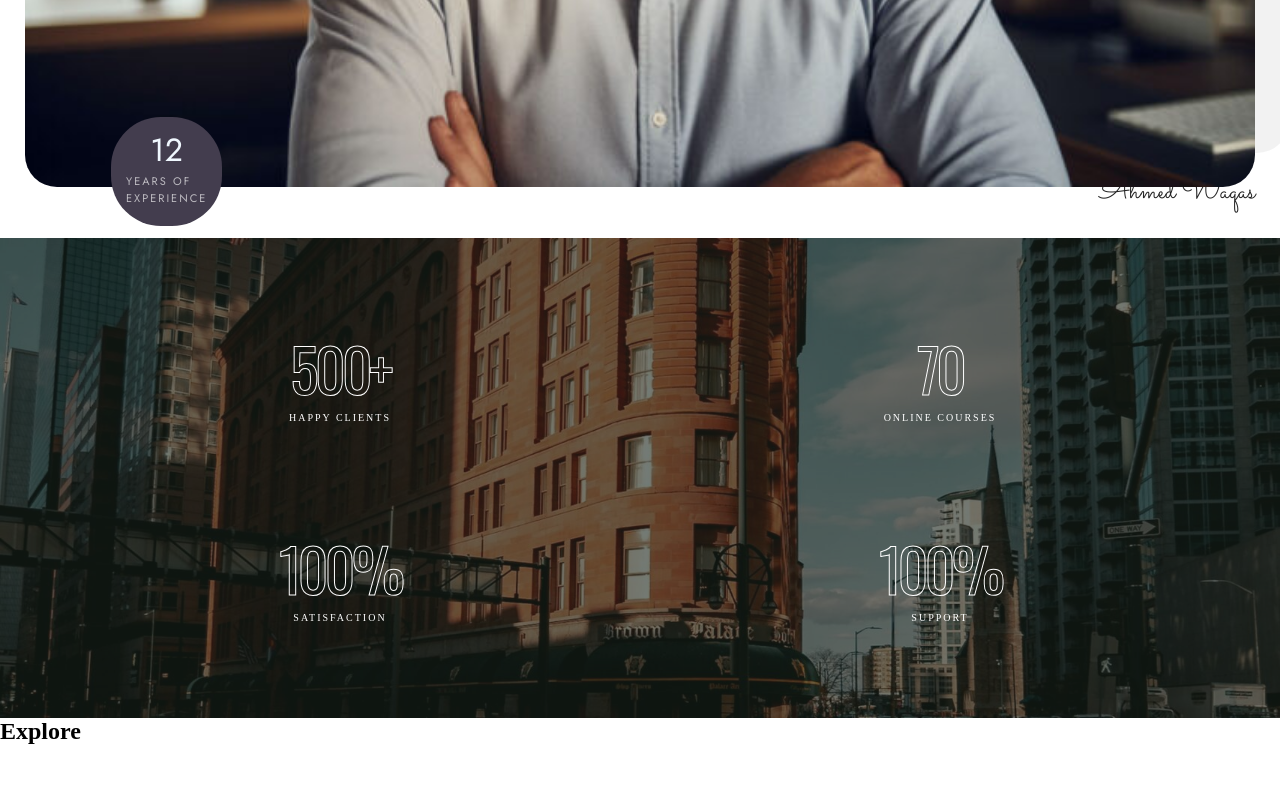
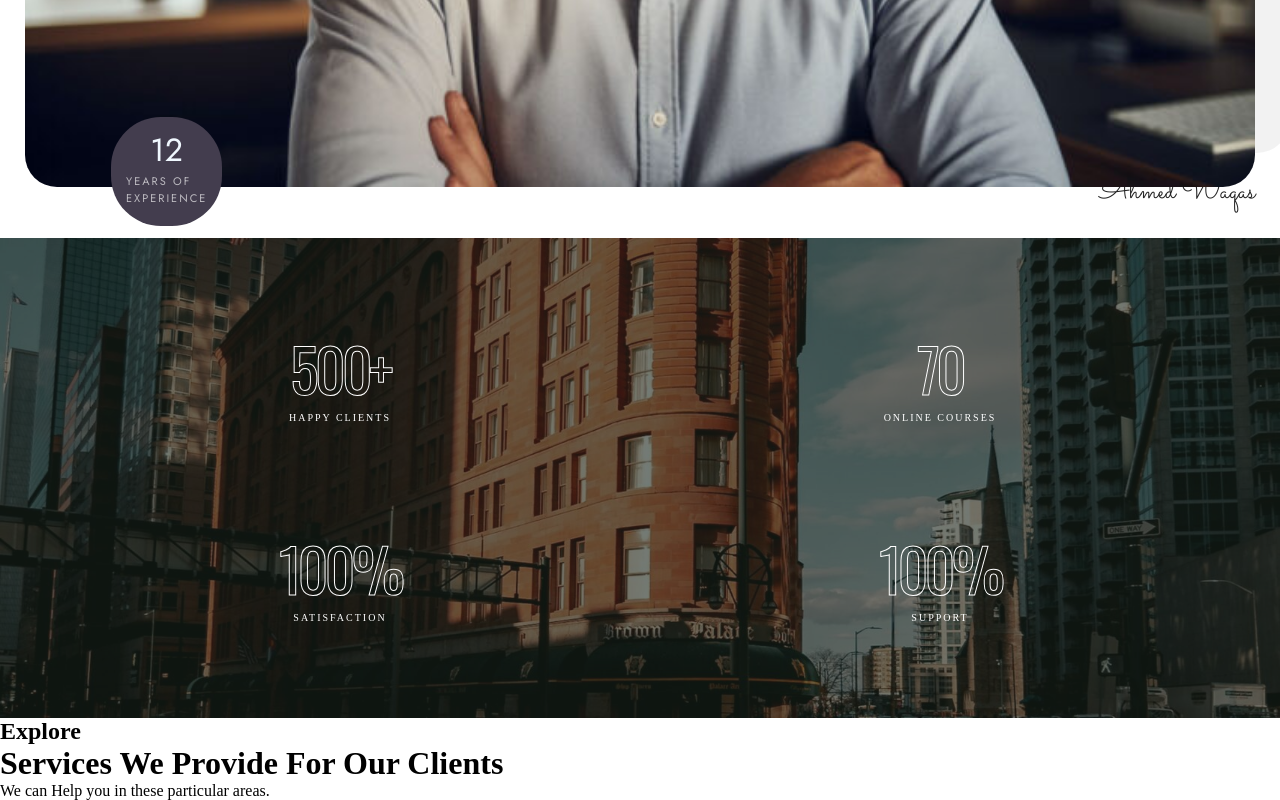
Before and after one commit to UREYPRICE/astrailsInstitute, a React (Vite) app: page / in a window 1280 px wide. Shown: the part 1175-1975 px from the top of the page. Before the commit the page ends 1920 px from the top, so only its background shows below. Built offline with nearby package versions, Linux system fonts and the light colour scheme; a web font is replaced by a local one.

Commit message:
Explore section populated

```diff
--- a/src/Explore.jsx
+++ b/src/Explore.jsx
@@ -5,8 +5,8 @@ const Explore = () => {
     return (
         <div>
             <h2>Explore</h2>
-        <h1></h1>
-        <p></p>
+        <h1>Services We Provide For Our Clients</h1>
+        <p>We can Help you in these particular areas.</p>
         </div>
 
     )
```
